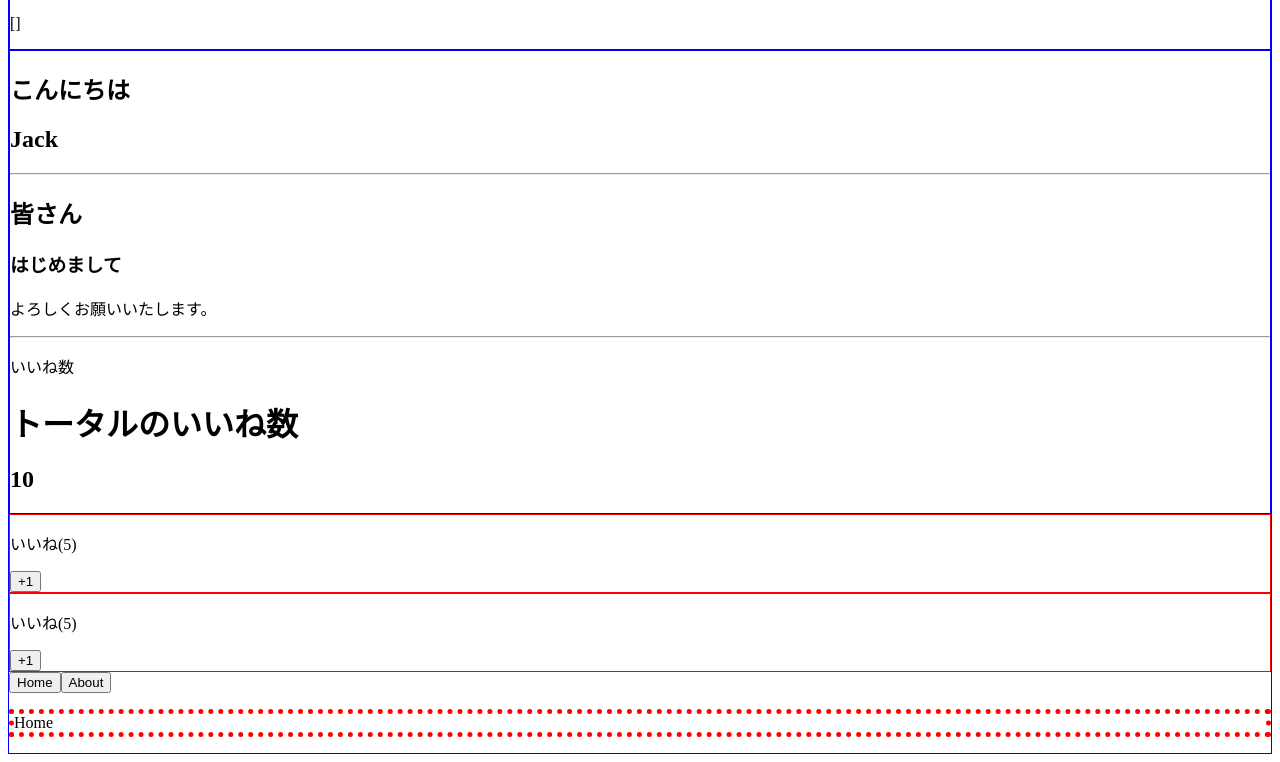
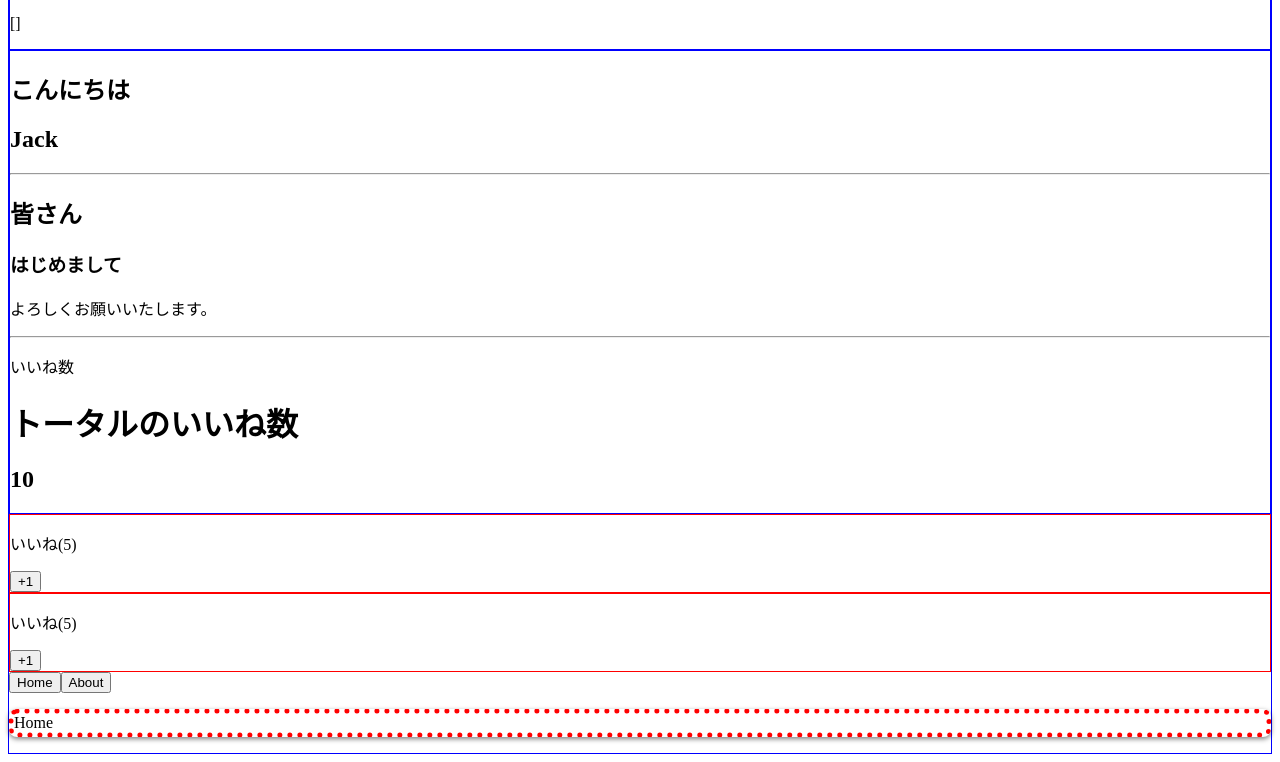
Before and after one commit to kazuto0291/lesson-vuejs, a Vue app: page / in a window 1280 px wide. Shown: the part 1287-2049 px from the top of the page. Built offline with nearby package versions, Linux system fonts and the light colour scheme.

Commit message:
カスタムディレクティブの引数の修飾子の扱い
修飾子は何個でも使える。
if文を使う。
binding.modifiersを使う。
変える値はboolean

```diff
--- a/src/components/Home.vue
+++ b/src/components/Home.vue
@@ -1,5 +1,5 @@
 <template>
-  <p v-border:dotted="{width: '5px', color: 'red'}">Home</p>
+  <p v-border:dotted.round.shadow="{width: '5px', color: 'red'}">Home</p>
 </template>
 
 <script>
--- a/src/main.js
+++ b/src/main.js
@@ -28,6 +28,12 @@
   el.style.borderWidth =binding.value.width;
   el.style.borderColor = binding.value.color;
   el.style.borderStyle = binding.arg;
+  if (binding.modifiers.round) {
+    el.style.borderRadius ="0.5rem"
+  }
+  if (binding.modifiers.shadow) {
+    el.style.boxShadow = "0 2px 5px rgba(0,0,0,0.50)"
+  }
 });
 
 new Vue({
```
